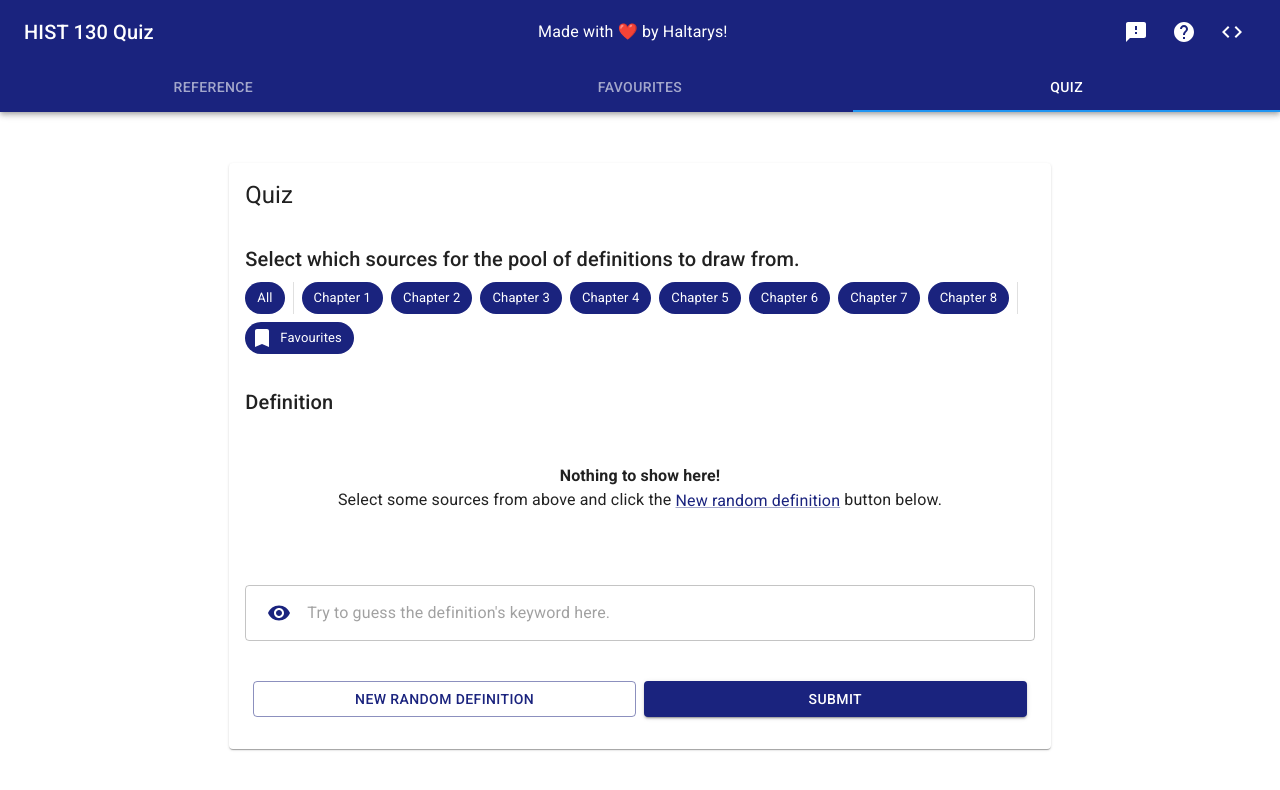
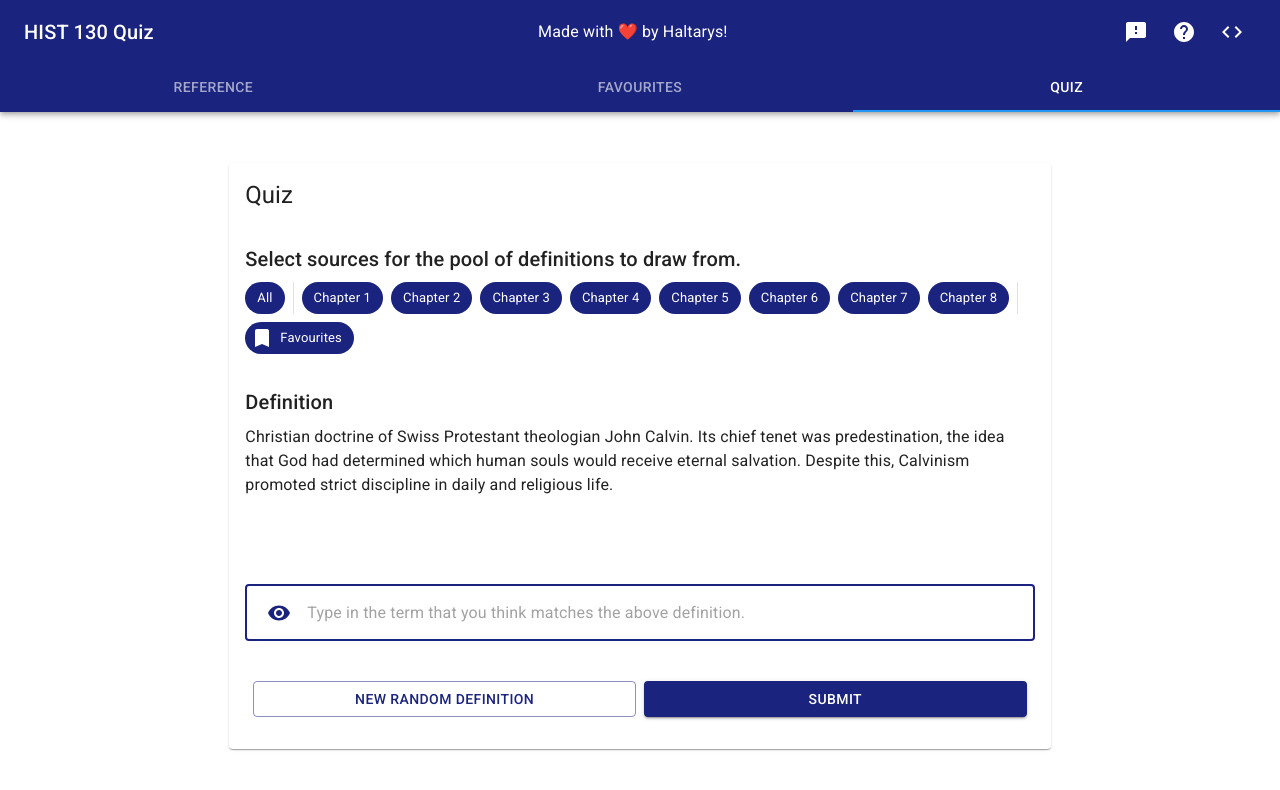
Before and after one commit to Haltarys/HIST130-Quiz, a React (Vite) app: page /quiz in a window 1280 px wide. Shown: the top 790 px of the page. Built offline with nearby package versions, Linux system fonts and the light colour scheme.

Commit message:
feat(quiz): improve quiz

```diff
--- /dev/null
+++ b/src/components/quiz/form/LoadingQuiz.tsx
@@ -0,0 +1,14 @@
+import Grid from '@mui/material/Grid';
+import CircularProgress from '@mui/material/CircularProgress';
+
+function LoadingQuiz() {
+  return (
+    <Grid container height="100%" alignItems="center" justifyContent="center">
+      <Grid item>
+        <CircularProgress size={128} />
+      </Grid>
+    </Grid>
+  );
+}
+
+export default LoadingQuiz;
--- a/src/components/quiz/form/QuizTextField.tsx
+++ b/src/components/quiz/form/QuizTextField.tsx
@@ -8,11 +8,15 @@ import { QuizFormData } from './quizFormData';
 
 interface QuizTextFieldProps {
   control: Control<QuizFormData>;
+  definitionRegex: RegExp;
+  handleRevealSolution: () => void;
 }
 
-function QuizTextField({ control }: QuizTextFieldProps) {
-  const definitionRegex = /batman/;
-
+function QuizTextField({
+  control,
+  handleRevealSolution,
+  definitionRegex,
+}: QuizTextFieldProps) {
   return (
     <Controller
       control={control}
@@ -20,23 +24,24 @@ function QuizTextField({ control }: QuizTextFieldProps) {
       defaultValue=""
       rules={{
         required: true,
-        // TODO: add regex for every definition
         pattern: definitionRegex,
       }}
-      render={({ field, fieldState: { invalid } }) => (
+      render={({ field: { ref, ...rest }, fieldState: { invalid } }) => (
         <TextField
-          {...field}
+          {...rest}
+          inputRef={ref} // otherwise, the focus on solution reveal, doesen't work
           variant="outlined"
           fullWidth
+          autoFocus
           sx={{ marginBottom: 4 }}
-          placeholder="Try to guess the definition's keyword here."
+          placeholder="Type in the term that you think matches the above definition."
           error={invalid}
           helperText={invalid && 'Incorrect keyword'}
           InputProps={{
             startAdornment: (
               <InputAdornment position="start">
                 <Tooltip title="Click to reveal the solution">
-                  <IconButton>
+                  <IconButton onClick={handleRevealSolution}>
                     <VisibilityIcon color="primary" />
                   </IconButton>
                 </Tooltip>
--- a/src/components/quiz/form/RandomDefinition.tsx
+++ b/src/components/quiz/form/RandomDefinition.tsx
@@ -1,5 +1,5 @@
 import { useForm } from 'react-hook-form';
-import { useState } from 'react';
+import { useEffect, useState } from 'react';
 import type { Definition } from 'src/api/types';
 import { useNextRandomDefinition } from 'src/features/quizSlice';
 import type { QuizFormData } from './quizFormData';
@@ -13,18 +13,22 @@ interface RandomDefinitionProps {
 
 function RandomDefinition({ definitions }: RandomDefinitionProps) {
   const nextRandomDefinition = useNextRandomDefinition(definitions);
+  const [definition, setDefinition] = useState<Definition | undefined>();
   const setNextRandomDefinition = () => setDefinition(nextRandomDefinition());
-  const [definition, setDefinition] = useState<Definition | undefined>();
-  const { control, handleSubmit, reset } = useForm<QuizFormData>({
-    reValidateMode: 'onSubmit',
-    shouldUnregister: true,
-  });
+  const { control, handleSubmit, reset, setFocus, setValue } =
+    useForm<QuizFormData>({
+      reValidateMode: 'onSubmit',
+      shouldUnregister: true,
+    });
+
+  // Render the component with a random definition by default
+  useEffect(() => {
+    setNextRandomDefinition();
+  }, []);
 
   return (
     <form
-      onSubmit={handleSubmit((data) => {
-        console.log(data);
-
+      onSubmit={handleSubmit(() => {
         setNextRandomDefinition();
         reset();
       })}
@@ -33,7 +37,15 @@ function RandomDefinition({ definitions }: RandomDefinitionProps) {
         definition={definition}
         handleClick={setNextRandomDefinition}
       />
-      <QuizTextField control={control} />
+      <QuizTextField
+        control={control}
+        // TODO: get regex from definition
+        definitionRegex={/batman/}
+        handleRevealSolution={() => {
+          if (definition) setValue('keywordAttempt', definition.term);
+          setFocus('keywordAttempt');
+        }}
+      />
       <QuizActions handleClick={setNextRandomDefinition} />
     </form>
   );
--- a/src/pages/Favourites.tsx
+++ b/src/pages/Favourites.tsx
@@ -26,8 +26,8 @@ function Favourites() {
 
   if (isLoading || areChaptersLoading) return <LoadingCollection />;
 
-  if (error) return <Error>{error?.message}</Error>;
-  if (chapterError) return <Error>{chapterError?.message}</Error>;
+  if (error) return <Error>{error.message}</Error>;
+  if (chapterError) return <Error>{chapterError.message}</Error>;
 
   if (!favourites || favourites.length === 0) return <NoFavourites />;
 
--- a/src/pages/Quiz.tsx
+++ b/src/pages/Quiz.tsx
@@ -4,15 +4,17 @@ import CardHeader from '@mui/material/CardHeader';
 import CardContent from '@mui/material/CardContent';
 import Typography from '@mui/material/Typography';
 import { useDefinitions } from 'src/api/definitions';
+import LoadingQuiz from 'src/components/quiz/form/LoadingQuiz';
+import Error from 'src/components/error';
 import SelectedSourcesChips from 'src/components/quiz/sources/SelectedSourcesChips';
 import RandomDefinition from 'src/components/quiz/form/RandomDefinition';
 
 function Quiz() {
   const { isLoading, error, data: definitions } = useDefinitions();
 
-  if (isLoading) return <div>loading...</div>;
+  if (isLoading) return <LoadingQuiz />;
 
-  if (error) return <div>Error:{error.message}...</div>;
+  if (error) return <Error>{error.message}</Error>;
 
   return (
     <Grid container height="100%" alignItems="center" justifyContent="center">
@@ -21,7 +23,7 @@ function Quiz() {
           <CardHeader title="Quiz" />
           <CardContent>
             <Typography variant="h6" gutterBottom>
-              Select which sources for the pool of definitions to draw from.
+              Select sources for the pool of definitions to draw from.
             </Typography>
             <SelectedSourcesChips />
             {definitions !== undefined && (
--- a/src/pages/Reference.tsx
+++ b/src/pages/Reference.tsx
@@ -1,6 +1,6 @@
 import { useChapters } from 'src/api/chapters';
 import Chapter from 'src/components/chapter/Chapter';
-import ErrorMessage from 'src/components/error';
+import Error from 'src/components/error';
 import LoadingChapters from 'src/components/chapter/LoadingChapters';
 
 function Reference() {
@@ -8,7 +8,7 @@ function Reference() {
 
   if (isLoading) return <LoadingChapters />;
 
-  if (error) return <ErrorMessage>{error?.message}</ErrorMessage>;
+  if (error) return <Error>{error.message}</Error>;
 
   return (
     // wrapped in a fragment, otherwise Typescript whines that the value may be undefined
```
